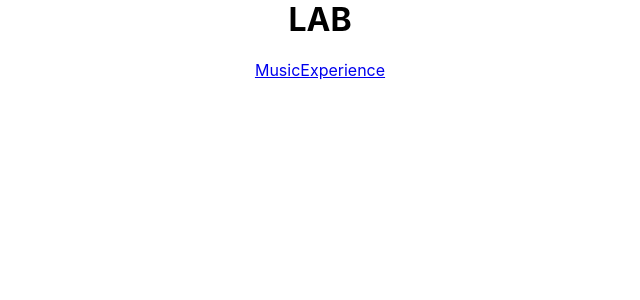
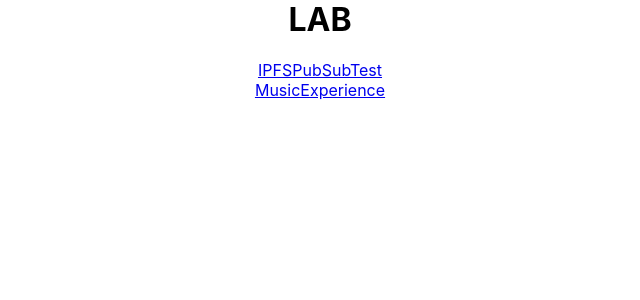
Before and after one commit to smarthug/metaverse-lab, a React (Create React App) app: page / in a window 1280 px wide. Shown: the top 300 px of the page, without its empty margins (320-960 px from the left). Built offline with nearby package versions, Linux system fonts and the light colour scheme.

Commit message:
pubsub init

```diff
--- a/package.json
+++ b/package.json
@@ -7,6 +7,8 @@
     "@testing-library/react": "^11.2.7",
     "@testing-library/user-event": "^12.8.3",
     "camera-controls": "^1.30.0",
+    "ipfs-core": "^0.10.3",
+    "ipfs-http-client": "^52.0.1",
     "react": "^17.0.2",
     "react-dom": "^17.0.2",
     "react-router-dom": "^5.2.0",
--- /dev/null
+++ b/src/Page/IpfsPubSubTest.js
@@ -0,0 +1,17 @@
+import React, { useEffect } from 'react';
+import {create} from 'ipfs-http-client'
+
+export default function Main(){
+
+
+    useEffect(() => {
+        // console.log(aaa)
+
+    },[])
+
+    return(
+        <div>
+            <h1>IPFS PubSub Test</h1>
+        </div>
+    )
+}
--- a/src/Page/index.js
+++ b/src/Page/index.js
@@ -2,3 +2,4 @@
 // export * as CashCannon from './cashCannon'
 export * as MusicExperience from './musicExperience'
 // export * as MusicTest from './musicTest'
+export * as IPFSPubSubTest from './IpfsPubSubTest'
```
Also changed, not shown: 1 other file (tests, documents, lock files or other folders).
